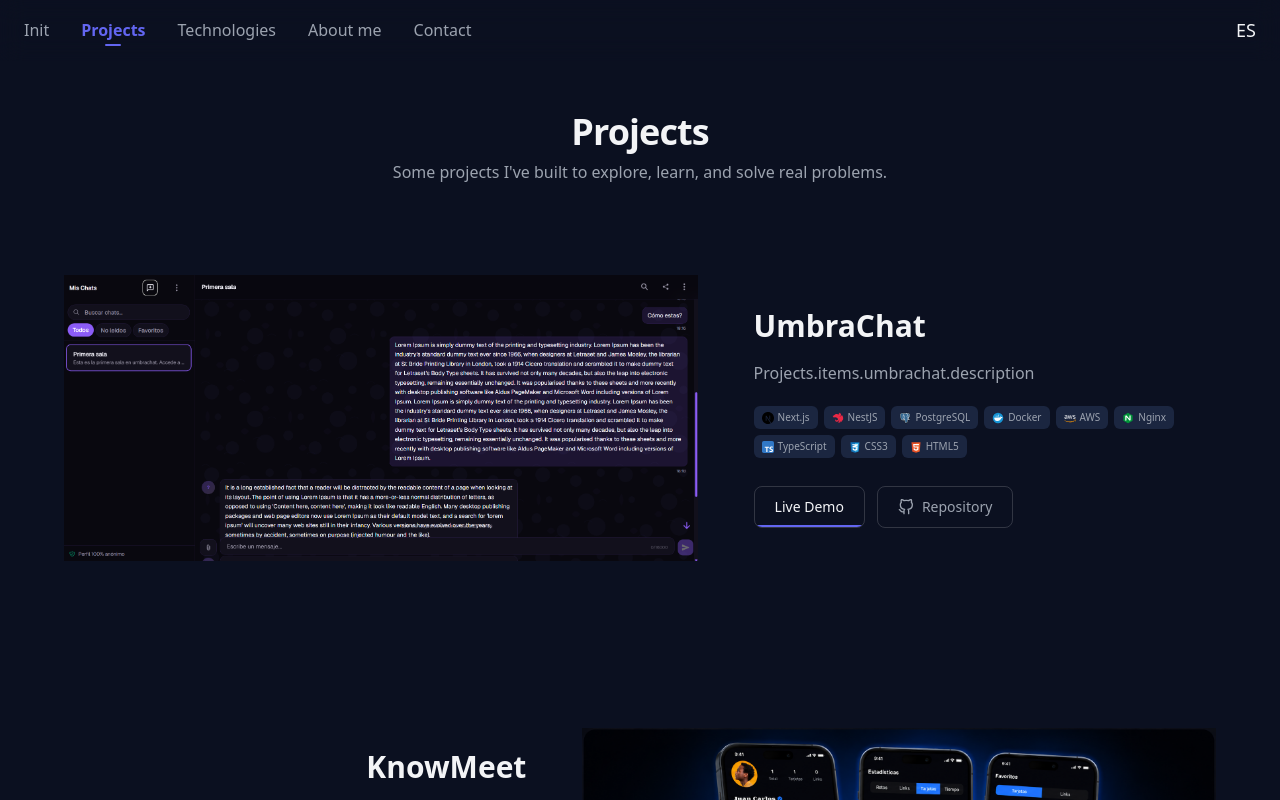
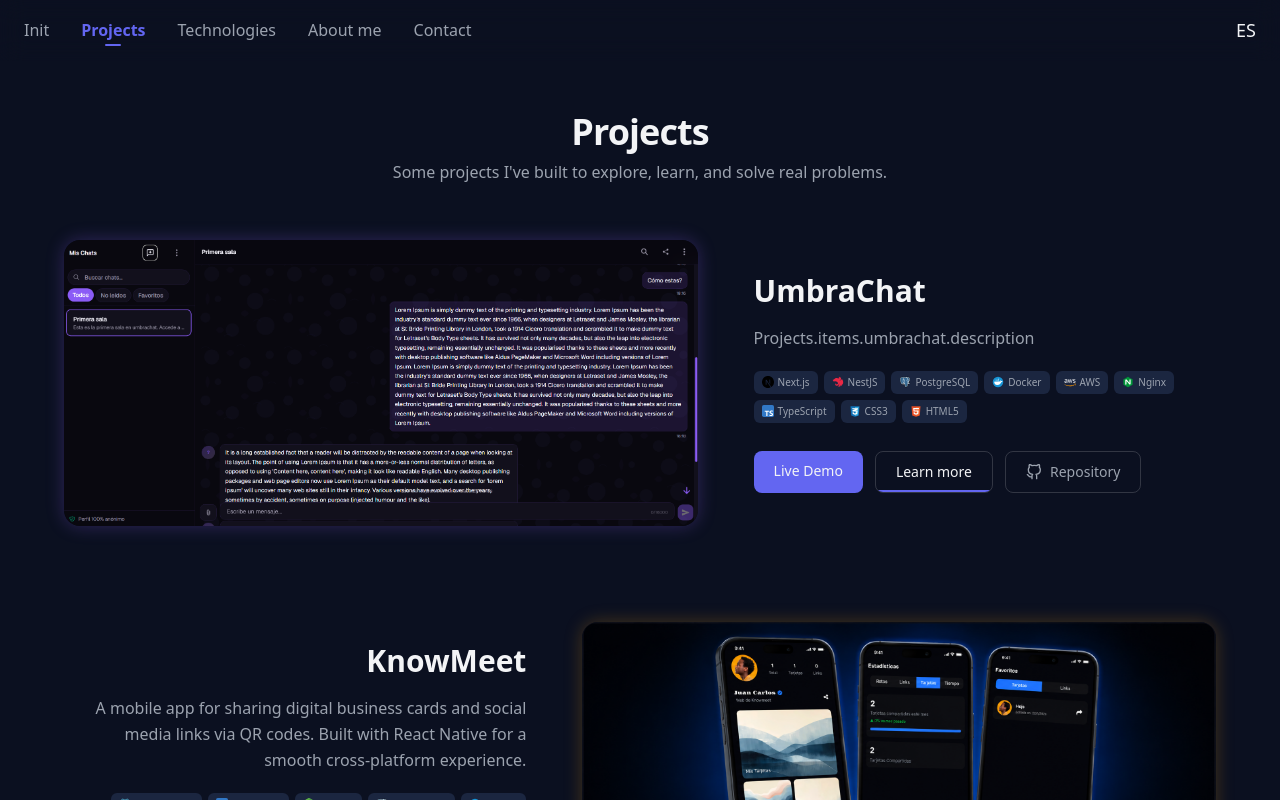
Before and after one commit to grecod28/grecodev, a Next.js app: page /en/projects in a window 1280 px wide. Shown: the top 800 px of the page. Built offline with nearby package versions, Linux system fonts and the light colour scheme.

Commit message:
style: Proyectos con sombra de color, botones de acción en proyectos ordenados por relevancia de acción

```diff
--- a/app/[locale]/page.tsx
+++ b/app/[locale]/page.tsx
@@ -109,7 +109,7 @@
                 >
                   <Link
                     href={`/projects/${project.id}`}
-                    className="reveal-left group/image block w-full shrink-0 overflow-hidden rounded-2xl lg:w-[60%]"
+                    className="reveal-left group/image block w-full shrink-0 overflow-hidden rounded-2xl shadow-lg lg:w-[60%]"
                     style={
                       {
                         "--reveal-delay": `${150 + index * 100}ms`,
@@ -117,15 +117,14 @@
                     }
                   >
                     {project.ImageSrc ? (
-                      <div className="relative aspect-video">
                         <Image
                           src={project.ImageSrc}
                           alt={projectT(`items.${project.id}.title`)}
-                          fill
-                          className="object-contain transition-transform duration-500 group-hover/image:scale-105"
+                          width={1200}
+                          height={675}
+                          className="h-auto w-full object-contain transition-transform duration-500 group-hover/image:scale-105"
                           sizes="(max-width: 1024px) 100vw, 60vw"
                         />
-                      </div>
                     ) : (
                       <div className="flex aspect-video items-center justify-center bg-linear-to-br from-primary/20 to-accent/20 transition-transform duration-500 group-hover/image:scale-105">
                         <Icon className="h-20 w-20 text-primary/30" />
--- a/app/[locale]/projects/page.tsx
+++ b/app/[locale]/projects/page.tsx
@@ -4,10 +4,7 @@
 import { ALL_TECH_ICONS } from "@/lib/constants/icons";
 import { Link } from "@/i18n/navigation";
 import Image from "next/image";
-import {
-  pageContainer,
-  sectionContainer,
-} from "@/lib/constants/styles";
+import { pageContainer, sectionContainer } from "@/lib/constants/styles";
 
 const PLACEHOLDER_GRADIENTS = [
   "from-indigo-600 to-purple-700",
@@ -16,26 +13,71 @@
   "from-rose-500 to-pink-600",
 ];
 
+const GLOW_COLORS = [
+  {
+    ring: "ring-violet-500/45",
+    hoverRing: "group-hover/image:ring-violet-400/80",
+    shadow: "rgba(139,92,246,0.28)", // violet-500
+    hoverShadow: "rgba(139,92,246,0.50)",
+  },
+  {
+    ring: "ring-amber-500/40",
+    hoverRing: "group-hover/image:ring-amber-400/70",
+    shadow: "rgba(245,158,11,0.25)",
+    hoverShadow: "rgba(245,158,11,0.45)",
+  },
+  {
+    ring: "ring-emerald-500/40",
+    hoverRing: "group-hover/image:ring-emerald-400/70",
+    shadow: "rgba(16,185,129,0.25)",
+    hoverShadow: "rgba(16,185,129,0.45)",
+  },
+  {
+    ring: "ring-amber-500/40",
+    hoverRing: "group-hover/image:ring-amber-400/70",
+    shadow: "rgba(245,158,11,0.25)",
+    hoverShadow: "rgba(245,158,11,0.45)",
+  },
+  {
+    ring: "ring-rose-500/40",
+    hoverRing: "group-hover/image:ring-rose-400/70",
+    shadow: "rgba(244,63,94,0.25)",
+    hoverShadow: "rgba(244,63,94,0.45)",
+  },
+];
+
 function getTechIcon(name: string) {
   return ALL_TECH_ICONS.find((t) => t.name === name);
 }
 
 export default async function ProjectsPage() {
   const t = await getTranslations("Projects");
+  const c = await getTranslations("Common");
 
   return (
     <main className={pageContainer}>
       <section className={`${sectionContainer} w-full`}>
         <header className="text-center animate-fade-in mb-14">
-          <h1 className="text-3xl font-bold tracking-tight sm:text-4xl">{t("title")}</h1>
+          <h1 className="text-3xl font-bold tracking-tight sm:text-4xl">
+            {t("title")}
+          </h1>
           <p className="mt-2 text-text-muted">{t("description")}</p>
         </header>
 
         <div className="flex flex-col gap-24">
           {PROJECTS.map((project, index) => {
-            const { id, icon: Icon, techStack, githubUrl, liveUrl, ImageSrc } = project;
+            const {
+              id,
+              icon: Icon,
+              techStack,
+              githubUrl,
+              liveUrl,
+              ImageSrc,
+            } = project;
             const isLeft = index % 2 === 0;
-            const gradient = PLACEHOLDER_GRADIENTS[index % PLACEHOLDER_GRADIENTS.length];
+            const gradient =
+              PLACEHOLDER_GRADIENTS[index % PLACEHOLDER_GRADIENTS.length];
+            const glow = GLOW_COLORS[index % GLOW_COLORS.length];
 
             return (
               <div
@@ -46,19 +88,23 @@
               >
                 <div className="reveal-left relative w-full shrink-0 lg:w-[55%]">
                   <Link href={`/projects/${id}`} className="group/image block">
-                    <div className="overflow-hidden rounded-2xl">
+                    <div
+                      className={`overflow-hidden rounded-2xl ring-1 ${glow.ring} transition-all duration-300 ${glow.hoverRing}`}
+                      style={{ boxShadow: `0 0 18px ${glow.shadow}` }}
+                    >
                       {ImageSrc ? (
-                        <div className="relative aspect-[16/9]">
-                          <Image
-                            src={ImageSrc}
-                            alt={t(`items.${id}.title`)}
-                            fill
-                            className="object-contain transition-transform duration-500 group-hover/image:scale-105"
-                            sizes="(max-width: 1024px) 100vw, 55vw"
-                          />
-                        </div>
+                        <Image
+                          src={ImageSrc}
+                          alt={t(`items.${id}.title`)}
+                          width={1200}
+                          height={675}
+                          className="h-auto w-full object-contain transition-transform duration-500 group-hover/image:scale-105"
+                          sizes="(max-width: 1024px) 100vw, 55vw"
+                        />
                       ) : (
-                        <div className={`flex aspect-[16/9] items-center justify-center bg-linear-to-br ${gradient} transition-transform duration-500 group-hover/image:scale-105`}>
+                        <div
+                          className={`flex aspect-video items-center justify-center bg-linear-to-br ${gradient} transition-transform duration-500 group-hover/image:scale-105`}
+                        >
                           <Icon className="h-28 w-28 text-white/20" />
                         </div>
                       )}
@@ -66,7 +112,9 @@
                   </Link>
                 </div>
 
-                <div className={`reveal-right flex flex-col lg:w-[45%] ${isLeft ? "" : "lg:text-right lg:items-end"}`}>
+                <div
+                  className={`reveal-right flex flex-col lg:w-[45%] ${isLeft ? "" : "lg:text-right lg:items-end"}`}
+                >
                   <Link href={`/projects/${id}`} className="group/title">
                     <h2 className="text-2xl font-bold transition-colors group-hover/title:text-primary sm:text-3xl">
                       {t(`items.${id}.title`)}
@@ -77,12 +125,19 @@
                     {t(`items.${id}.description`)}
                   </p>
 
-                  <div className={`mt-5 flex flex-wrap gap-1.5 ${isLeft ? "" : "lg:justify-end"}`}>
+                  <div
+                    className={`mt-5 flex flex-wrap gap-1.5 ${isLeft ? "" : "lg:justify-end"}`}
+                  >
                     {techStack.map((tech) => {
                       const icon = getTechIcon(tech);
                       return (
-                        <span key={tech} className="inline-flex items-center gap-1 rounded-md bg-surface-light px-2 py-1 text-[10px] font-medium text-text-muted">
-                          {icon && <img src={icon.src} alt="" className="h-3 w-3" />}
+                        <span
+                          key={tech}
+                          className="inline-flex items-center gap-1 rounded-md bg-surface-light px-2 py-1 text-[10px] font-medium text-text-muted"
+                        >
+                          {icon && (
+                            <img src={icon.src} alt="" className="h-3 w-3" />
+                          )}
                           {tech}
                         </span>
                       );
@@ -90,12 +145,24 @@
                   </div>
 
                   <div className="mt-7 flex gap-3">
+                    {liveUrl && (
+                      <Link
+                        href={liveUrl}
+                        target="_blank"
+                        rel="noopener noreferrer"
+                        className="bg-primary hover:bg-primary/90 rounded-lg px-5 py-2.5 text-sm font-medium text-text"
+                      >
+                        {t("live")}
+                      </Link>
+                    )}
+
                     <Link
-                      href={`/projects/${id}`}
+                      href={`/projects/${project.id}`}
                       className="btn-fill inline-flex items-center gap-2 rounded-lg border border-border-strong px-5 py-2.5 text-sm font-medium text-text transition-all duration-200 hover:text-white"
                     >
-                      {t("live")}
+                      {c("learn_more")}
                     </Link>
+
                     {githubUrl && (
                       <a
                         href={githubUrl}
--- a/lib/constants/projects.ts
+++ b/lib/constants/projects.ts
@@ -41,8 +41,7 @@
     icon: FiBarChart2,
     techStack: ["Next.js", "Tailwind CSS", "TypeScript", "HTML5", "CSS3"],
     githubUrl: "https://github.com/grecod28/grecodev",
-    liveUrl: "https://grecodev.vercel.app",
-    ImageSrc: "",
+    ImageSrc: "/images/projects/devfolio.png",
     featured: false,
   },
-] as const;
+];
```
Also changed, not shown: public/images/projects/devfolio.png (added).
